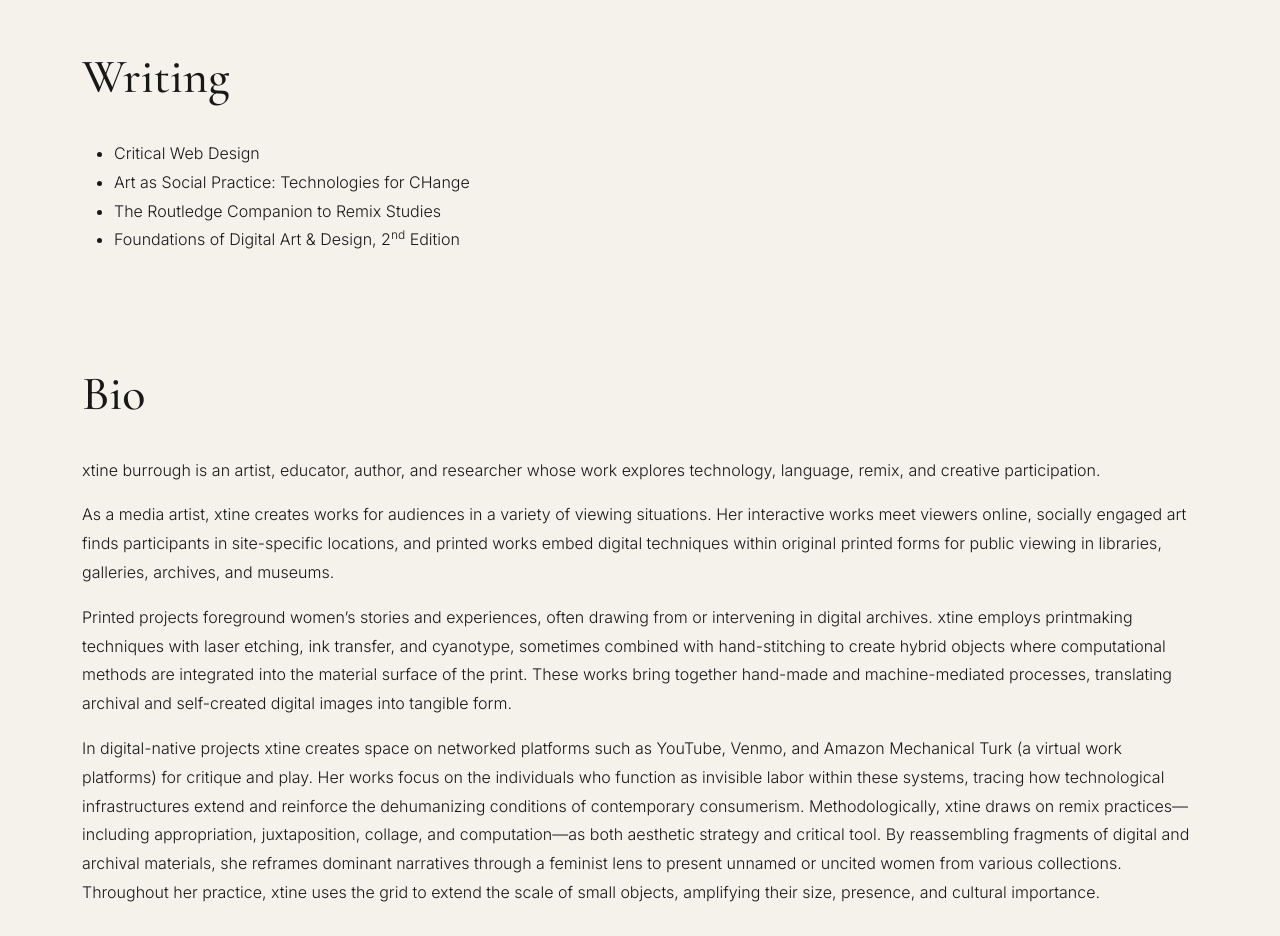
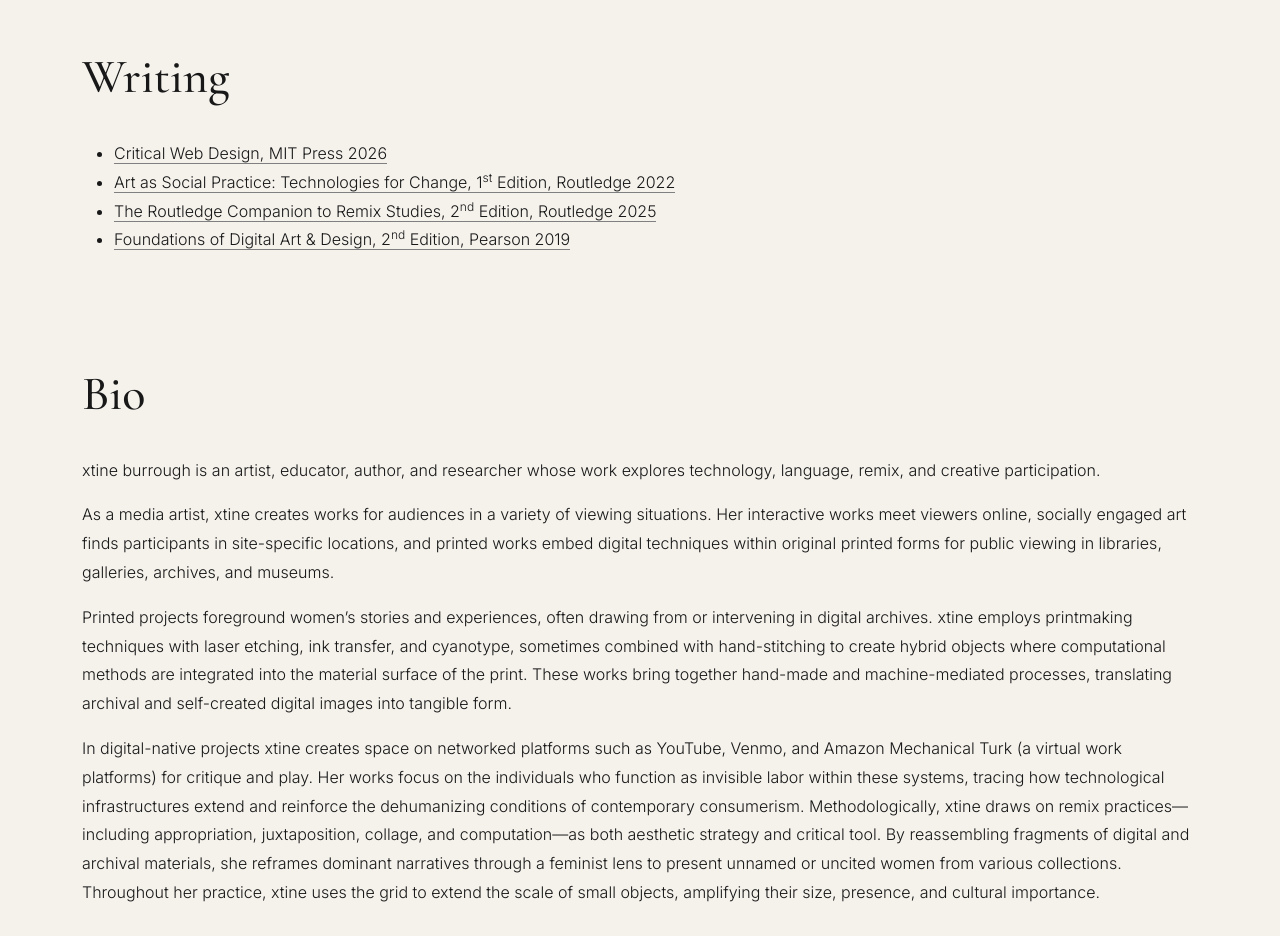
Before and after one commit to xtineburrough/dotart, a plain HTML site: page index.html in a window 1280 px wide. Shown: the part 2680-3616 px from the top of the page. Drawn offline with nearby package versions, Linux system fonts and the light colour scheme.

Commit message:
modified writing area with links

```diff
--- a/index.html
+++ b/index.html
@@ -140,13 +140,13 @@
     <section id="writing" class="container py-5">
       <h2>Writing</h2>
       <ul>
-        <li>Critical Web Design</li>
-        <li>Art as Social Practice: Technologies for CHange</li>
-        <li>The Routledge Companion to Remix Studies</li>
-        <li>Foundations of Digital Art & Design, 2<sup>nd</sup> Edition</li>
+        <li><a href="https://mitpress.mit.edu/9780262053167/critical-web-design/" target="_blank" style= "text-decoration: none; border-bottom: 1px solid gray;">Critical Web Design, MIT Press 2026</a></li>
+        <li><a href = "https://www.routledge.com/Art-as-Social-Practice-Technologies-for-Change/burrough-Walgren/p/book/9780367758462" target = "_blank" style= "text-decoration: none; border-bottom: 1px solid gray;">Art as Social Practice: Technologies for Change, 1<sup>st</sup> Edition, Routledge 2022</a></li>
+        <li><a href = "https://www.routledge.com/The-Routledge-Companion-to-Remix-Studies/Navas-Gallagher-burrough/p/book/9781032514819" target = "_blank" style= "text-decoration: none; border-bottom: 1px solid gray;">The Routledge Companion to Remix Studies, 2<sup>nd</sup> Edition, Routledge 2025</a></li>
+        <li><a href = "https://www.pearson.com/en-us/subject-catalog/p/foundations-of-digital-art-and-design-with-adobe-creative-cloud/P200000000153/9780135712016?srsltid=AfmBOoqhe22ZhwAm8DJVkCptts2U1MS8DB4s1AVGgbXwZAW3ZxKzAayV" target = "_blank" style= "text-decoration: none; border-bottom: 1px solid gray;">Foundations of Digital Art & Design, 2<sup>nd</sup> Edition, Pearson 2019</a></li>
       </ul>
     </section>
-    <section id="about" class="container py-5">
+    <section id="bio" class="container py-5">
       <h2>Bio</h2>
       <p>
         xtine burrough is an artist, educator, author, and researcher whose work
```
